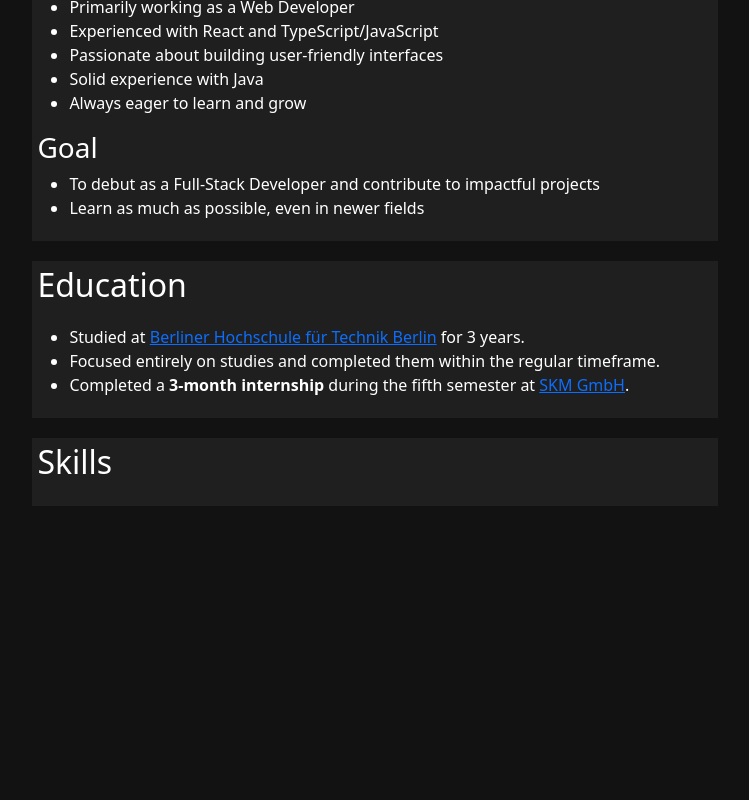
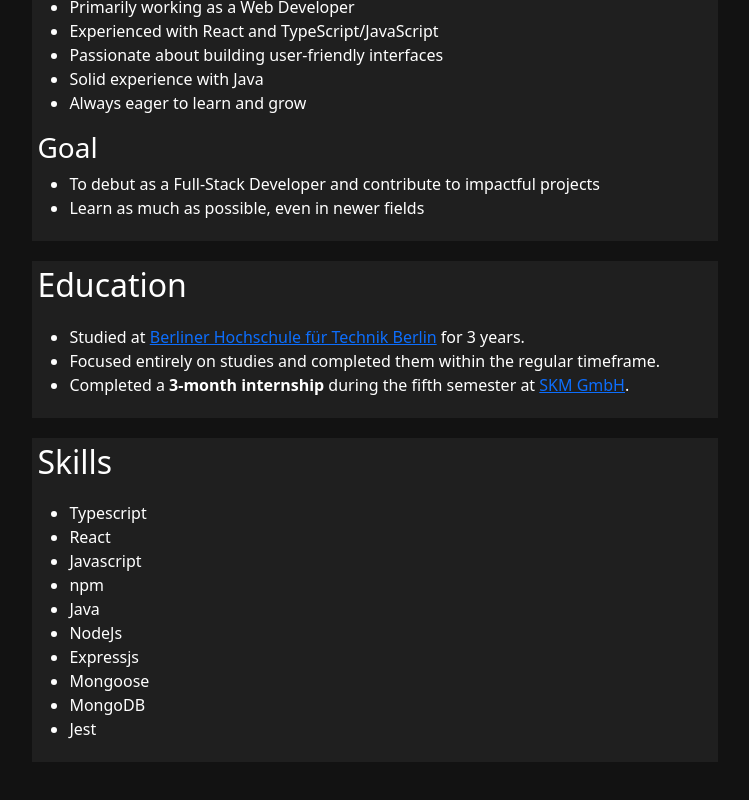
Before and after one commit to Moe-Hammad/Portfolio, a React (Vite) app in the folder my-portfolio/: page / in a window 1280 px wide. Shown: the part 874-1674 px from the top of the page, without its empty margins (265-1014 px from the left). Before the commit the page ends 1425 px from the top, so only its background shows below. Built offline with nearby package versions, Linux system fonts and the light colour scheme.

Commit message:
Skills added

```diff
--- a/my-portfolio/src/Components/Skills.tsx
+++ b/my-portfolio/src/Components/Skills.tsx
@@ -1,7 +1,40 @@
 
 export default function Skills() {
     return (
-        <h2>Skills</h2>
+        <>
+            <h2>Skills</h2><ul>
+                <li>
+                    Typescript
+                </li>
+                <li>
+                    React
+                </li>
+                <li>
+                    Javascript
+                </li>
+                <li>
+                    npm
+                </li>
+                <li>
+                    Java
+                </li>
+                <li>
+                    NodeJs
+                </li>
+                <li>
+                    Expressjs
+                </li>
+                <li>
+                    Mongoose
+                </li>
+                <li>
+                    MongoDB
+                </li>
+                <li>
+                    Jest
+                </li>
+            </ul>
+        </>
 
     )
 }
```
